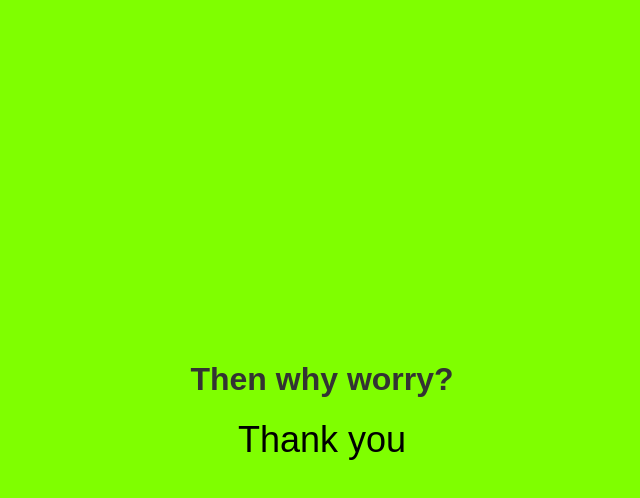
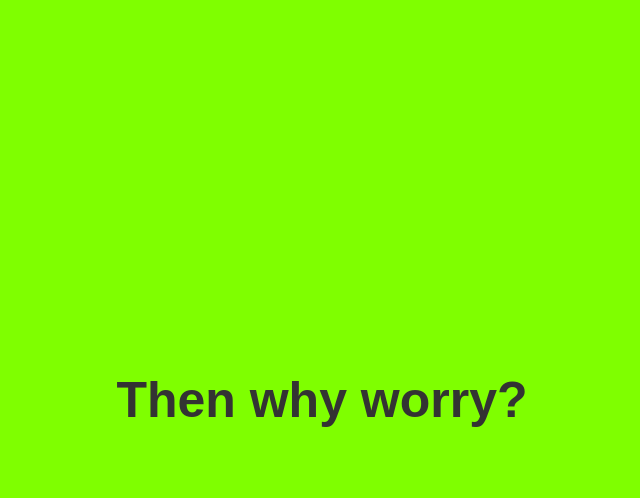
Before and after one commit to killuazoldyckreal/lifeadvice, a plain HTML site: page index.html in a window 1280 px wide. Both pictures are taken after a click on the button "No". Shown: the whole page, without its empty margins (318-958 px from the left). Drawn offline with Linux system fonts and the light colour scheme.

Commit message:
Update index.html

```diff
--- a/index.html
+++ b/index.html
@@ -43,10 +43,6 @@
     background-color: #555; /* Dark gray color */
   }
 
-  .thank-you {
-    font-size: 36px; /* Adjust the font size as needed */
-    margin-top: 20px; /* Add some space below the thank you message */
-  }
 </style>
 </head>
 <body>
@@ -57,24 +53,22 @@
     <button class="button" onclick="optionClicked(1)">Yes</button>
     <button class="button" onclick="optionClicked(2)">No</button>
   </div>
-  <div class="thank-you" style="display: none;">Thank you</div>
 </div>
 
 <script>
   function optionClicked(option) {
     var question = document.getElementById('question');
-    var thankYou = document.querySelector('.thank-you');
     if (option === 1) {
       if (question.textContent === 'Do you have a problem in life?') {
         question.textContent = 'Can you do something about it?';
       } else {
+        question.style.fontSize = '50px';
         question.textContent = 'Then why worry?';
-        thankYou.style.display = 'block';
         document.querySelector('.buttons').style.display = 'none';
       }
     } else {
+      question.style.fontSize = '50px';
       question.textContent = 'Then why worry?';
-      thankYou.style.display = 'block';
       document.querySelector('.buttons').style.display = 'none';
     }
   }
```
